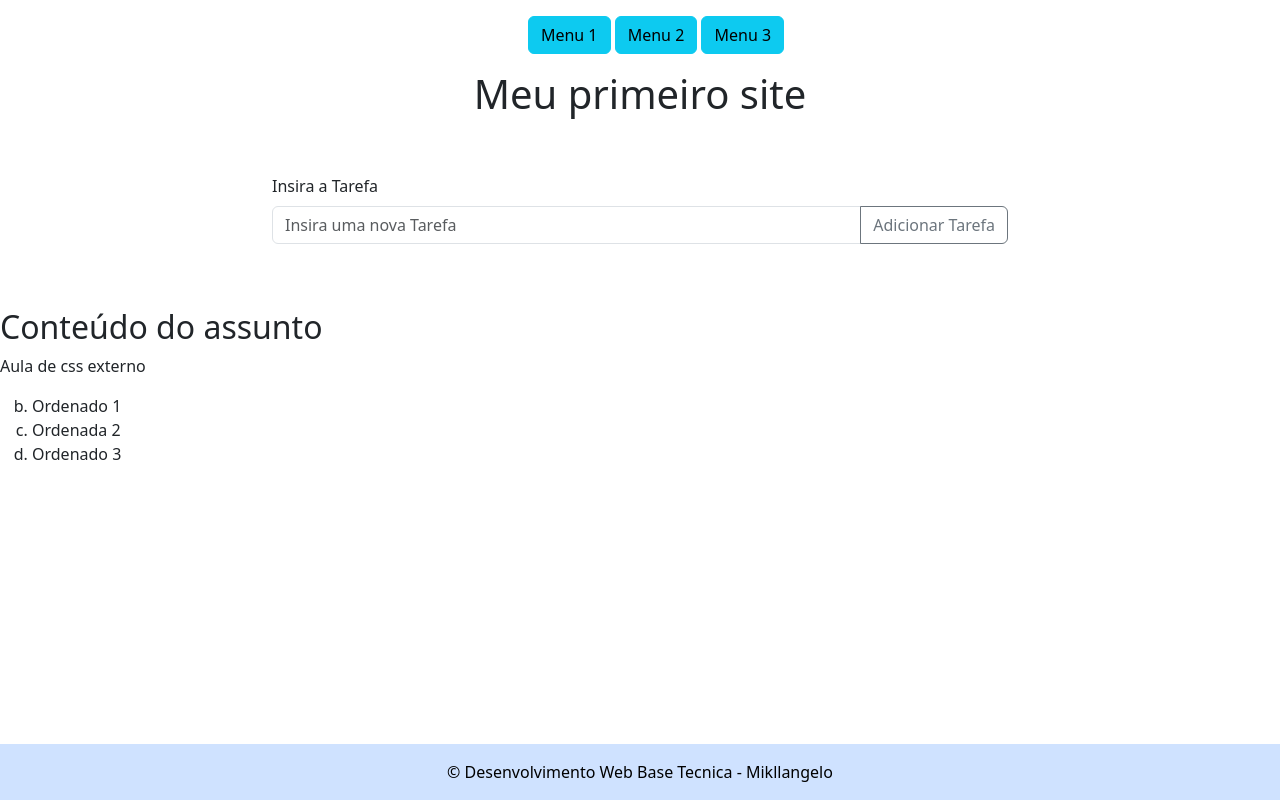
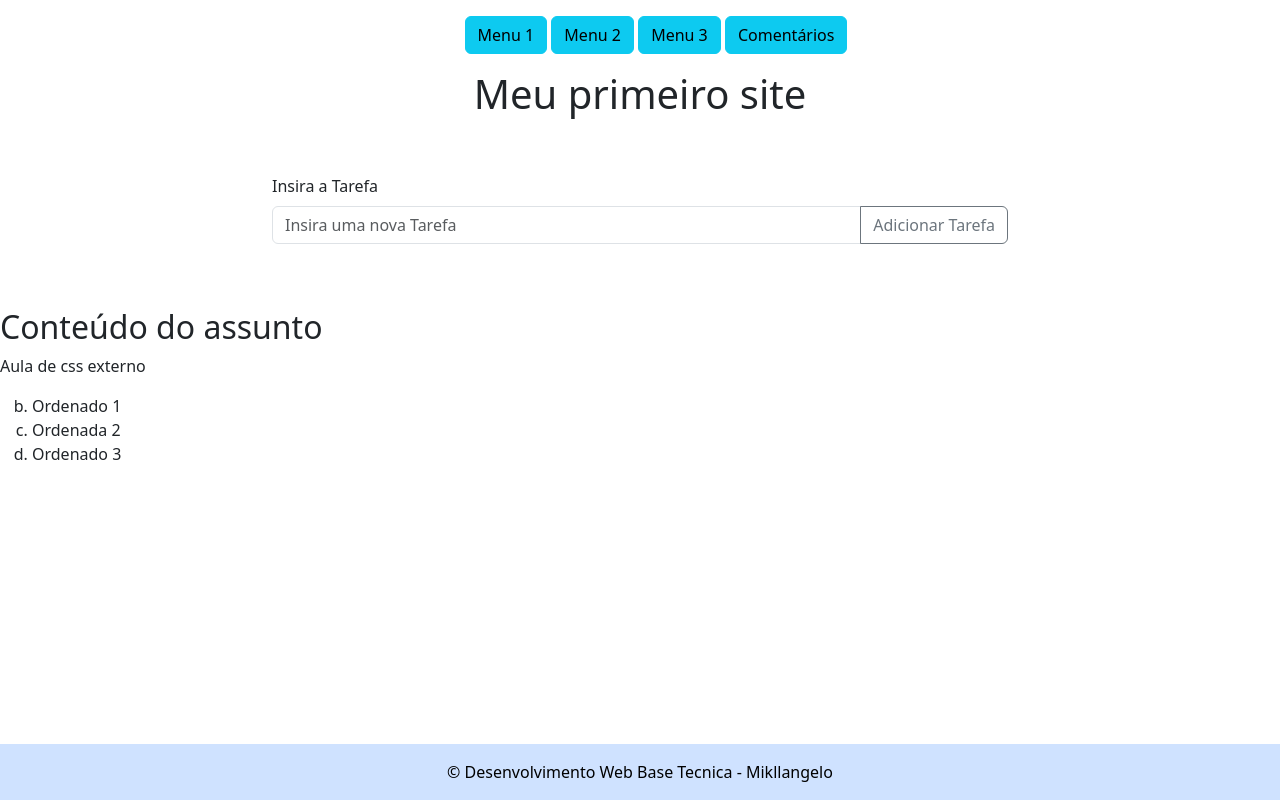
Before and after one commit to Mikllangelo/Meusite, a plain HTML site: page index.html in a window 1280 px wide. Drawn offline with nearby package versions, Linux system fonts and the light colour scheme.

Commit message:
Update index.html

```diff
--- a/index.html
+++ b/index.html
@@ -19,6 +19,9 @@
                 </a>
                 <a type="button" class="btn btn-info" href="">
                     <li class="menu">Menu 3</li>
+                </a>
+                  <a type="button" class="btn btn-info" href="comentarios.html">
+                    <li class="menu">Comentários</li>
                 </a>
             </ul>
         </nav>
```
